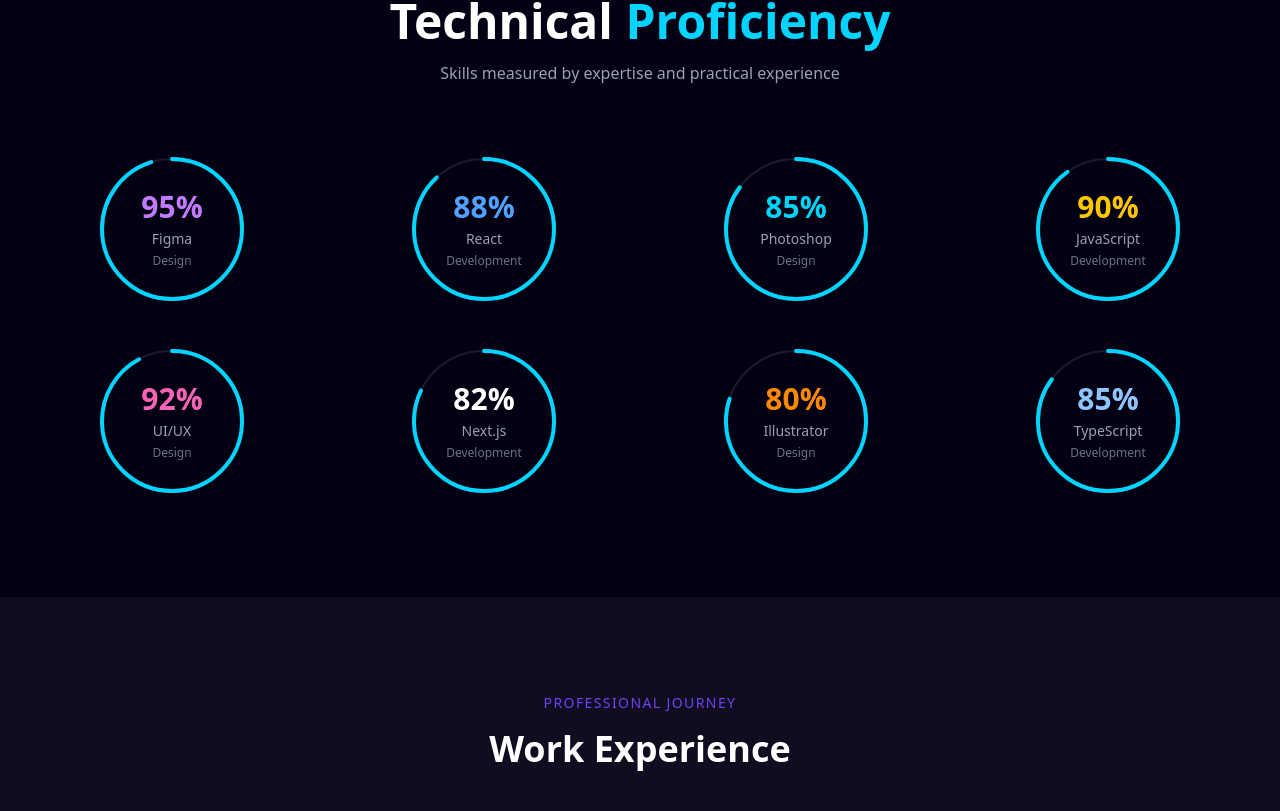
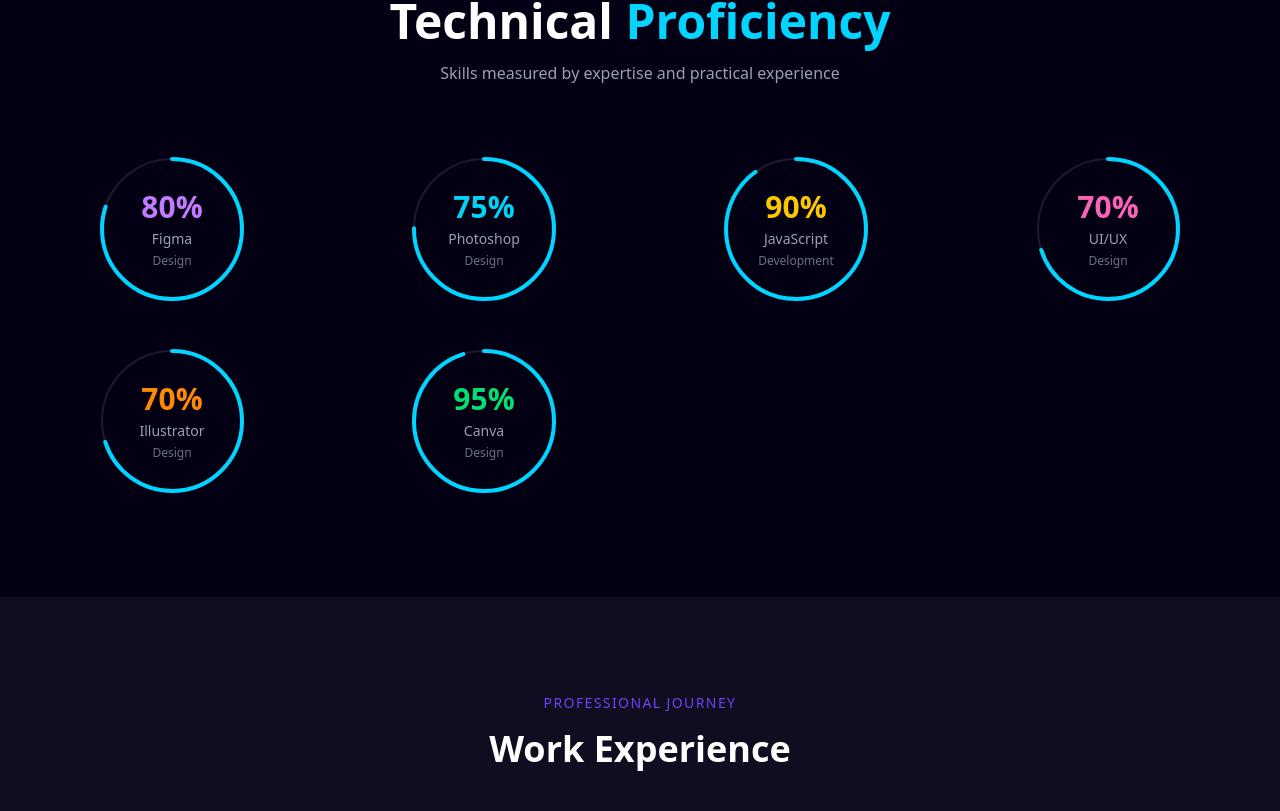
Before and after one commit to sanjayarumugam30/Vikhash, a Next.js app: page / in a window 1280 px wide. Shown: the part 1609-2420 px from the top of the page. Built offline with nearby package versions, Linux system fonts and the light colour scheme.

Commit message:
Add files via upload

```diff
--- a/components/About.tsx
+++ b/components/About.tsx
@@ -53,7 +53,7 @@
                             Experienced in building intuitive, user-focused web interfaces with a foundation in front-end development.
                         </p>
 
-                        <p className="text-gray-400 leading-relaxed">
+                        <p className="text-gray-300 leading-relaxed text-lg">
                             My journey involves designing responsive e-commerce websites, real estate platforms, and interactive applications.
                             I am passionate about creating seamless digital experiences that solve real user problems.
                         </p>
--- a/components/Projects.tsx
+++ b/components/Projects.tsx
@@ -3,7 +3,7 @@
 import { Section } from "@/components/ui/section";
 import { Container } from "@/components/ui/container";
 import { motion } from "framer-motion";
-import { ExternalLink, Layers, Home, Cpu } from "lucide-react";
+import { ExternalLink, Layers, Home, Cpu, ArrowRight } from "lucide-react";
 
 const projects = [
     {
@@ -45,6 +45,9 @@
 ];
 
 export function Projects() {
+    // Your Google Drive link for more projects
+    const googleDriveLink = "https://drive.google.com/drive/folders/YOUR_FOLDER_ID_HERE";
+
     return (
         <Section id="projects">
             <Container>
@@ -95,6 +98,44 @@
                         </motion.div>
                     ))}
                 </div>
+
+                {/* View More Button with Google Drive Link */}
+                <motion.div
+                    initial={{ opacity: 0, y: 20 }}
+                    whileInView={{ opacity: 1, y: 0 }}
+                    viewport={{ once: true }}
+                    transition={{ delay: 0.3 }}
+                    className="flex justify-center mt-16"
+                >
+                    <a
+                        href= "https://drive.google.com/drive/folders/1CcqAQB7qh2nnk0gNCnJltRNwCQ5KeHsc?usp=drive_link"
+                        target="_blank"
+                        rel="noopener noreferrer"
+                        className="group relative inline-flex items-center gap-3 px-8 py-4 rounded-xl bg-gradient-to-r from-primary/20 to-secondary/20 border border-primary/30 text-white font-medium hover:shadow-lg hover:shadow-primary/20 transition-all duration-300 hover:scale-[1.02]"
+                    >
+                        <span className="relative z-10">
+                            View More Projects
+                        </span>
+                        <ArrowRight className="h-5 w-5 group-hover:translate-x-1 transition-transform relative z-10" />
+
+                        {/* Gradient background effect */}
+                        <div className="absolute inset-0 rounded-xl bg-gradient-to-r from-primary/10 to-secondary/10 opacity-0 group-hover:opacity-100 transition-opacity duration-300" />
+
+                        {/* Border glow effect */}
+                        <div className="absolute inset-0 rounded-xl border border-transparent group-hover:border-primary/50 transition-all duration-300" />
+                    </a>
+                </motion.div>
+
+                {/* Optional: Description text under the button */}
+                <motion.p
+                    initial={{ opacity: 0 }}
+                    whileInView={{ opacity: 1 }}
+                    viewport={{ once: true }}
+                    transition={{ delay: 0.4 }}
+                    className="text-center text-gray-500 text-sm mt-4"
+                >
+                    Explore more projects and detailed case studies on my Google Drive
+                </motion.p>
             </Container>
         </Section>
     );
--- a/components/Skills.tsx
+++ b/components/Skills.tsx
@@ -5,15 +5,13 @@
 import { motion } from "framer-motion";
 
 const skills = [
-  { name: "Figma", level: 95, category: "Design", color: "text-purple-400" },
-  { name: "React", level: 88, category: "Development", color: "text-blue-400" },
-  { name: "Photoshop", level: 85, category: "Design", color: "text-cyan-400" },
+  { name: "Figma", level: 80, category: "Design", color: "text-purple-400" },
+  { name: "Photoshop", level: 75, category: "Design", color: "text-cyan-400" },
   { name: "JavaScript", level: 90, category: "Development", color: "text-yellow-400" },
-  { name: "UI/UX", level: 92, category: "Design", color: "text-pink-400" },
-  { name: "Next.js", level: 82, category: "Development", color: "text-white" },
-  { name: "Illustrator", level: 80, category: "Design", color: "text-orange-400" },
-  { name: "TypeScript", level: 85, category: "Development", color: "text-blue-300" },
-];
+  { name: "UI/UX", level: 70, category: "Design", color: "text-pink-400" },
+      { name: "Illustrator", level: 70, category: "Design", color: "text-orange-400" },
+
+  { name: "Canva", level: 95, category: "Design", color: "text-green-400" },];
 
 export function Skills() {
   return (
```
